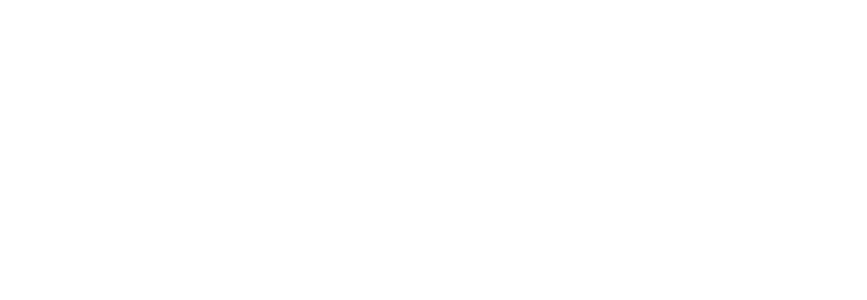
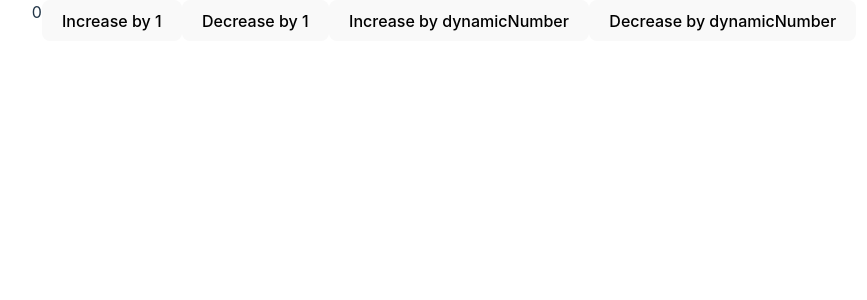
Before and after one commit to Amin-Ansari/React-Refresher, a React (Vite) app: page / in a window 1280 px wide. Shown: the top 300 px of the page, without its empty margins (196-1063 px from the left). Built offline with nearby package versions, Linux system fonts and the light colour scheme.

Commit message:
The complex-counter is done

```diff
--- a/src/App.jsx
+++ b/src/App.jsx
@@ -1,5 +1,49 @@
+import { useReducer } from "react";
+import "./App.css";
+
+const reducerFunction = (state, action) => {
+  const newValue = { ...state };
+  if (action.type === "NORMAL-INCREASE" && newValue.num < 99) {
+    newValue.num = ++newValue.num;
+  } else if (action.type === "NORMAL-DECREASE" && newValue.num >= 1) {
+    newValue.num = --newValue.num;
+  } else if (action.type === "DYNAMIC-INCREASE" && newValue.num < 99) {
+    newValue.num = newValue.num + action.dynamicNumber;
+  } else if (action.type === "DYNAMIC-DECREASE" && newValue.num >= 1) {
+    newValue.num = newValue.num - action.dynamicNumber;
+  }
+  return newValue;
+};
+
 function App() {
-  return <div className="app"></div>;
+  const [counterReducer, dispatchReducer] = useReducer(reducerFunction, {
+    num: 0,
+  });
+
+  const normalIncrement = () => {
+    dispatchReducer({ type: "NORMAL-INCREASE" });
+  };
+  const normalDecrement = () => {
+    dispatchReducer({ type: "NORMAL-DECREASE" });
+  };
+  const dynamicIncrement = () => {
+    dispatchReducer({ type: "DYNAMIC-INCREASE", dynamicNumber: 4 });
+  };
+  const dynamicDecrement = () => {
+    dispatchReducer({ type: "DYNAMIC-DECREASE", dynamicNumber: 3 });
+  };
+
+  return (
+    <div className="app">
+      <p>{counterReducer.num}</p>
+      <div>
+        <button onClick={normalIncrement}>Increase by 1</button>
+        <button onClick={normalDecrement}>Decrease by 1</button>
+        <button onClick={dynamicIncrement}>Increase by dynamicNumber</button>
+        <button onClick={dynamicDecrement}>Decrease by dynamicNumber</button>
+      </div>
+    </div>
+  );
 }
 
 export default App;
```
